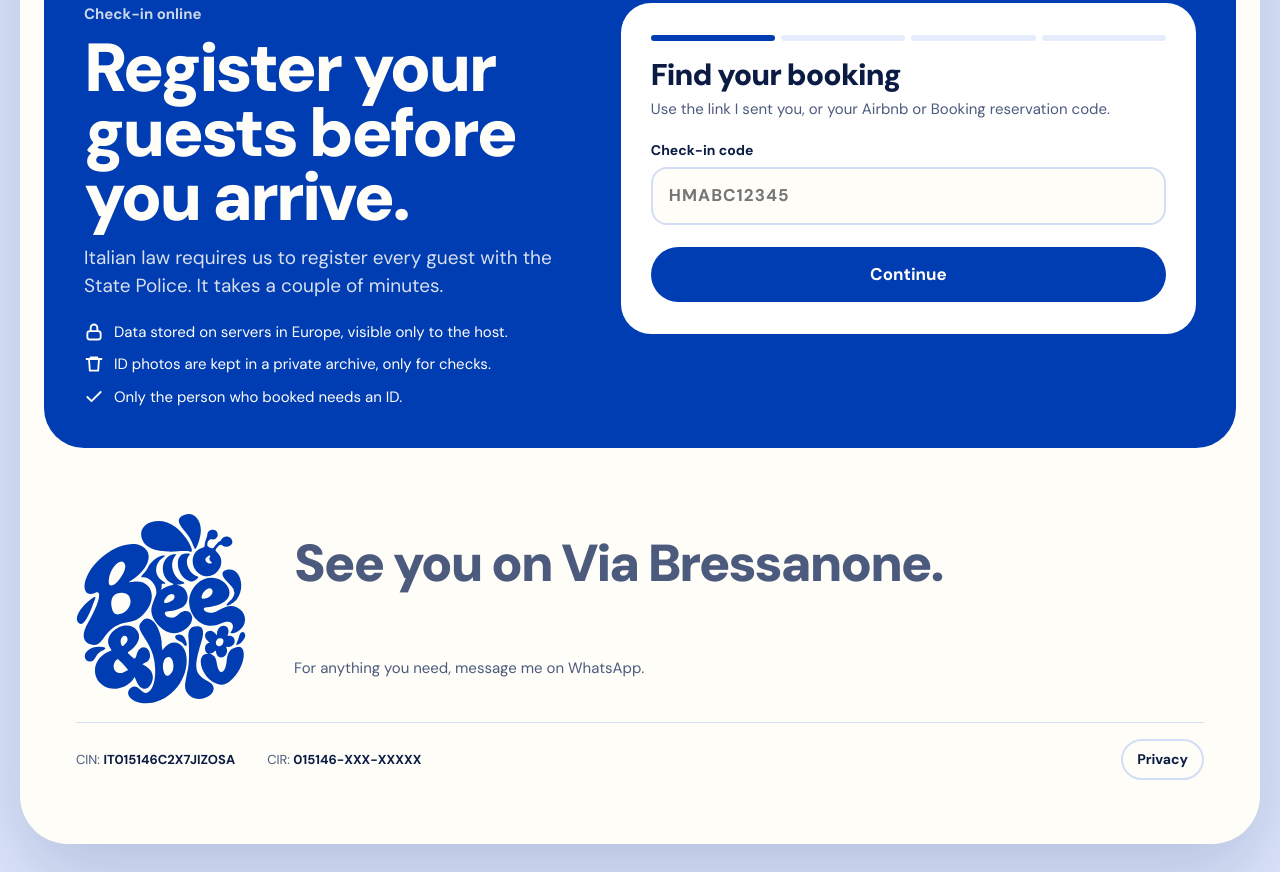
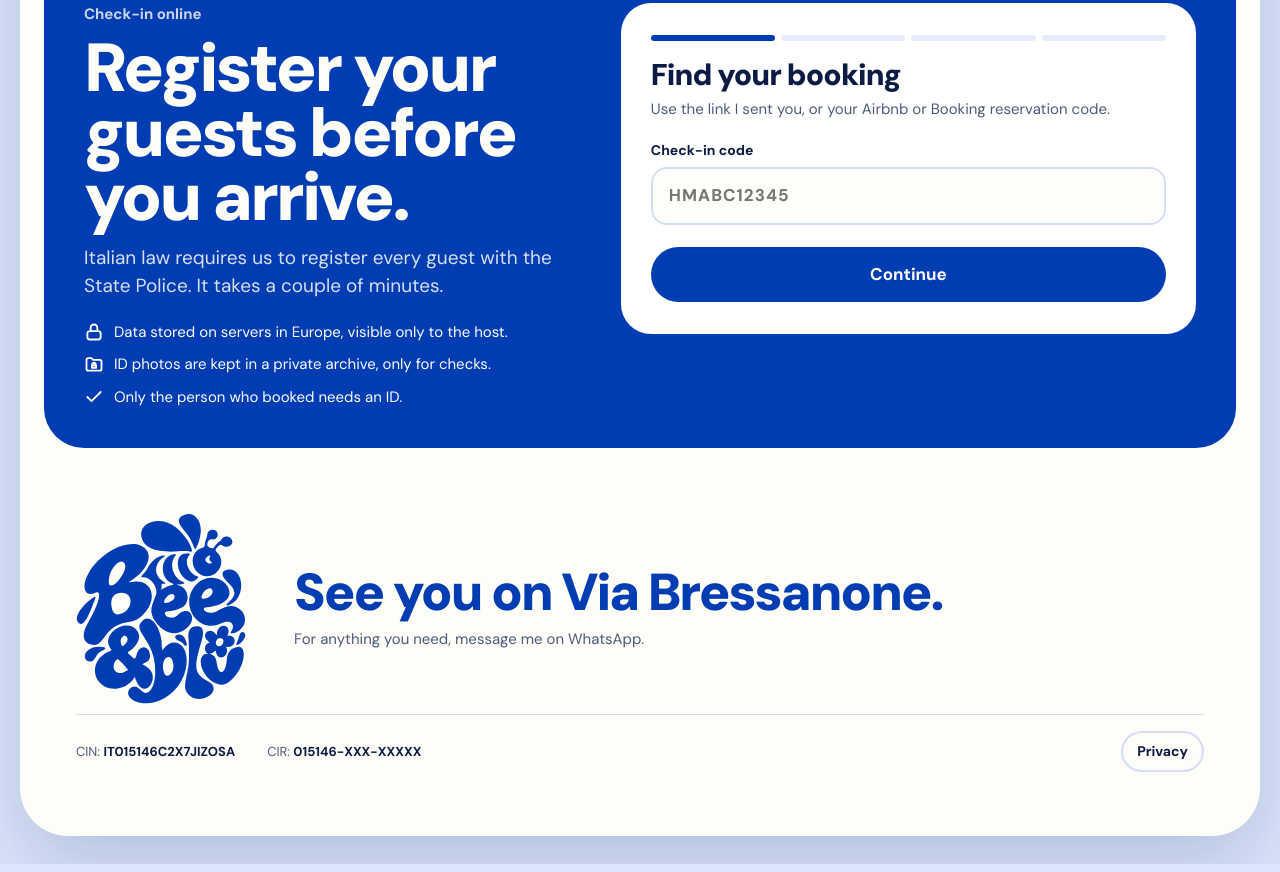
Before and after one commit to ariannabaggieri28-dotcom/bee-blu, a plain HTML site: page index.html in a window 1280 px wide. Shown: the part 3703-4575 px from the top of the page. Drawn offline with Linux system fonts and the light colour scheme.

Commit message:
Footer desktop e icona archivio foto
Co-Authored-By: Claude Opus 5.5 <noreply@anthropic.com>
Claude-Session: https://claude.ai/code/session_01ScjzcWwtCGUafcQHUzY76H

```diff
--- a/index.html
+++ b/index.html
@@ -209,7 +209,7 @@ h2.titolo { font-size: 50px; margin-top: 10px; }
 /* footer */
 footer { padding: 48px var(--g) 110px; display: grid; gap: 18px; justify-items: start; }
 footer .logo-grande { width: 150px; }
-footer .grosso { font-size: 38px; font-weight: 900; letter-spacing: -0.04em; line-height: 1; }
+footer .grosso { color: var(--blu); font-size: 38px; font-weight: 900; letter-spacing: -0.04em; line-height: 1; }
 footer p { color: var(--tenue); font-size: 15px; }
 .legale { display: grid; gap: 4px; font-size: 13px; color: var(--tenue); padding-top: 16px; border-top: 1px solid var(--bordo); width: 100%; }
 .legale b { color: var(--fg); font-variant-numeric: tabular-nums; }
@@ -292,7 +292,9 @@ footer .logo-grande { width: 150px; }
 
   footer { grid-template-columns: auto 1fr; column-gap: 48px; align-items: center; padding: 64px var(--g) 64px; }
   footer .logo-grande { grid-row: span 2; width: 170px; }
-  footer .grosso { font-size: 52px; }
+  footer .grosso { font-size: 52px; align-self: end; }
+  footer .grosso + p { align-self: start; }
+  footer { row-gap: 10px; }
   .legale { grid-column: 1 / -1; grid-template-columns: auto auto 1fr; align-items: center; column-gap: 32px; }
   .legale .btn { margin-top: 0; justify-self: end; }
 
@@ -407,7 +409,7 @@ footer .logo-grande { width: 150px; }
       <p class="intro" data-t="ci.intro"></p>
       <ul class="rassicura">
         <li><svg viewBox="0 0 24 24" fill="none" stroke="currentColor" stroke-width="2.2" stroke-linecap="round" stroke-linejoin="round"><rect x="4" y="11" width="16" height="10" rx="3"/><path d="M8 11V7a4 4 0 0 1 8 0v4"/></svg><span data-t="ci.r1"></span></li>
-        <li><svg viewBox="0 0 24 24" fill="none" stroke="currentColor" stroke-width="2.2" stroke-linecap="round" stroke-linejoin="round"><path d="M3 6h18M8 6V4h8v2M6 6l1 14h10l1-14"/></svg><span data-t="ci.r2"></span></li>
+        <li><svg viewBox="0 0 24 24" fill="none" stroke="currentColor" stroke-width="2.2" stroke-linecap="round" stroke-linejoin="round"><path d="M3 7a2 2 0 0 1 2-2h4l2 2h8a2 2 0 0 1 2 2v9a2 2 0 0 1-2 2H5a2 2 0 0 1-2-2z"/><path d="M10 13.5v-1a2 2 0 0 1 4 0v1M9.5 13.5h5v3h-5z"/></svg><span data-t="ci.r2"></span></li>
         <li><svg viewBox="0 0 24 24" fill="none" stroke="currentColor" stroke-width="2.2" stroke-linecap="round" stroke-linejoin="round"><path d="M20 6 9 17l-5-5"/></svg><span data-t="ci.r3"></span></li>
       </ul>
     </div>
```
